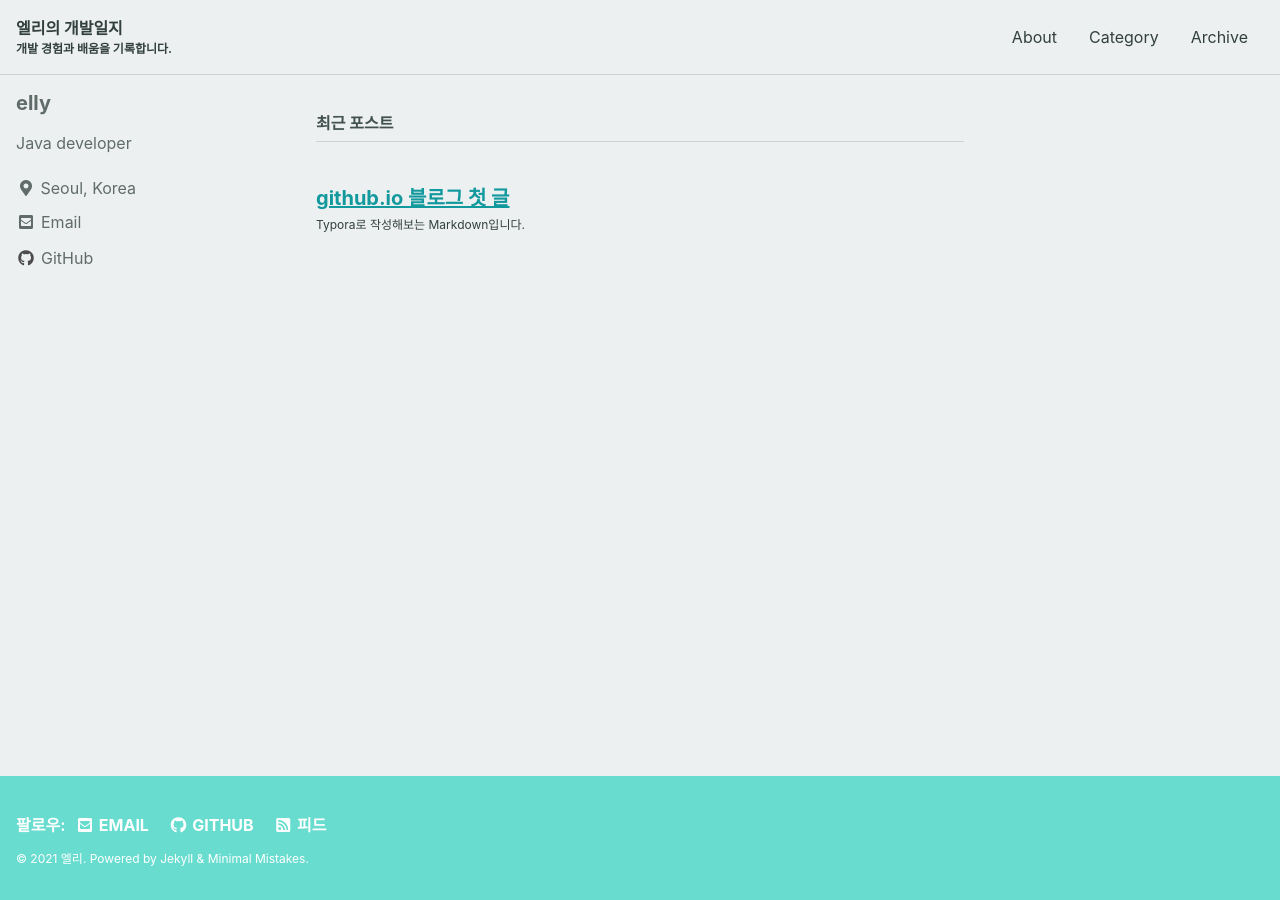
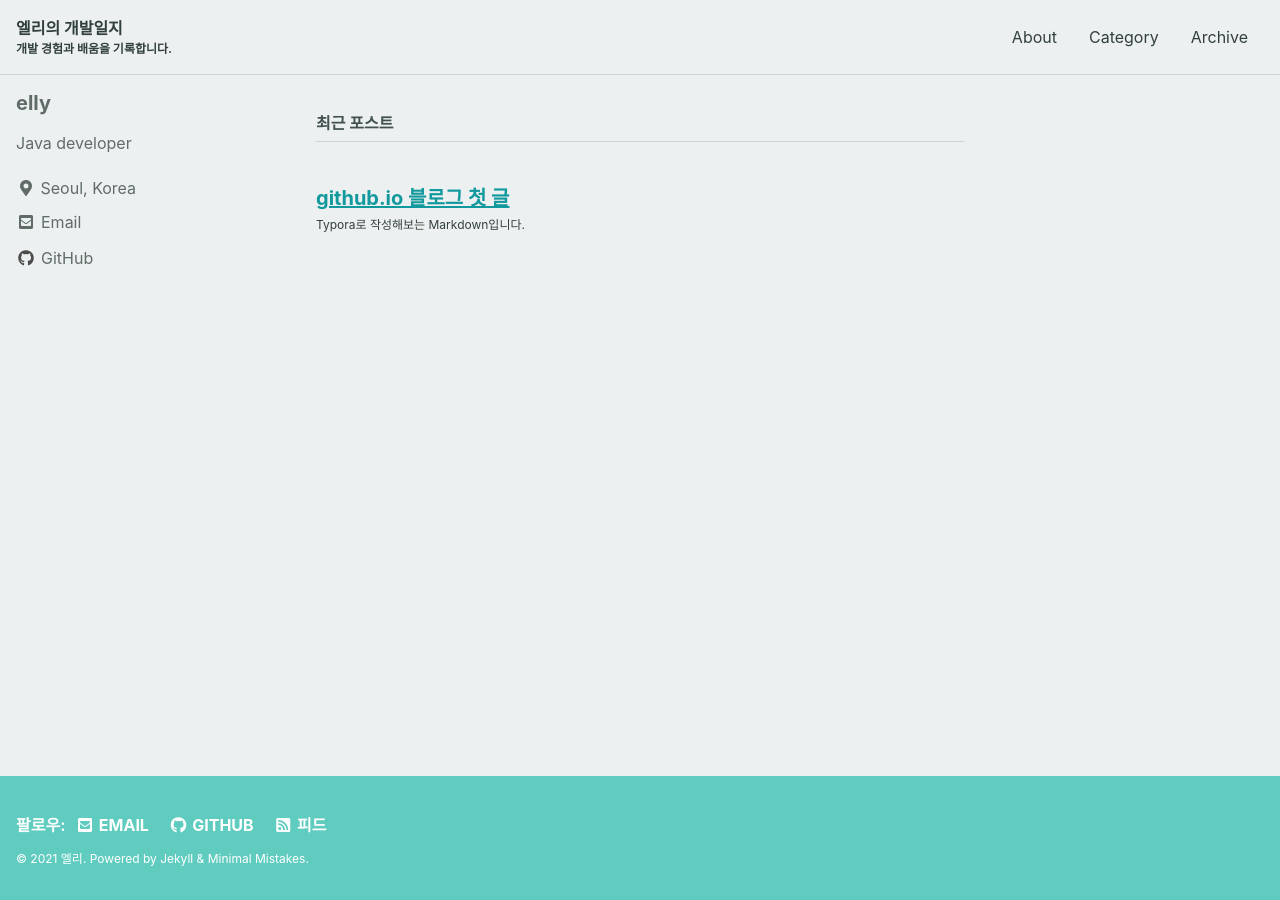
Before and after one commit to ellylee617/ellylee617.github.io, a Jekyll site: the page built from index.html, in a window 1280 px wide. Built offline with Jekyll 4.4.1, drawn with Linux system fonts in a browser that asks for light colours; cached includes are drawn as plain includes; the list of posts is cut into pages by our own code.

Commit message:
Update _mint.scss

```diff
--- a/_sass/minimal-mistakes/skins/_mint.scss
+++ b/_sass/minimal-mistakes/skins/_mint.scss
@@ -8,7 +8,7 @@ $text-color: #32403D !default;
 $muted-text-color: #40514e !default;
 $primary-color: #1AABAE !default;
 $border-color: mix(#fff, #40514e, 75%) !default;
-$footer-background-color: #68DCCF !default;
+$footer-background-color: #60CCBF !default;
 $link-color: #11999e !default;
 $masthead-link-color: $text-color !default;
 $masthead-link-color-hover: $text-color !default;
```
